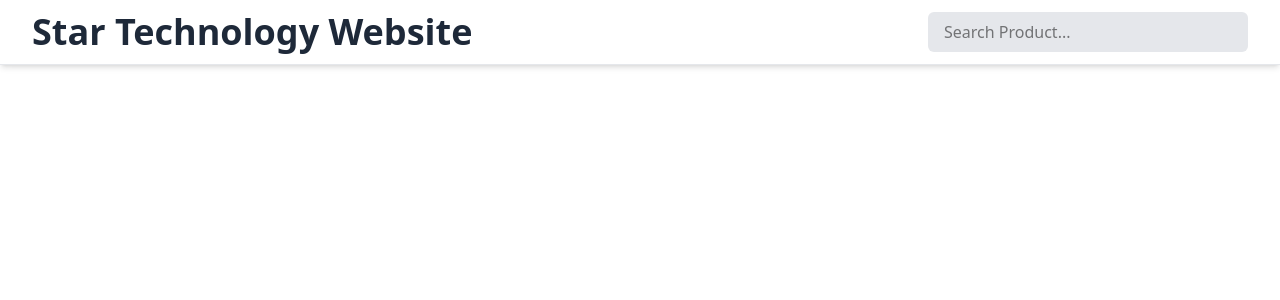
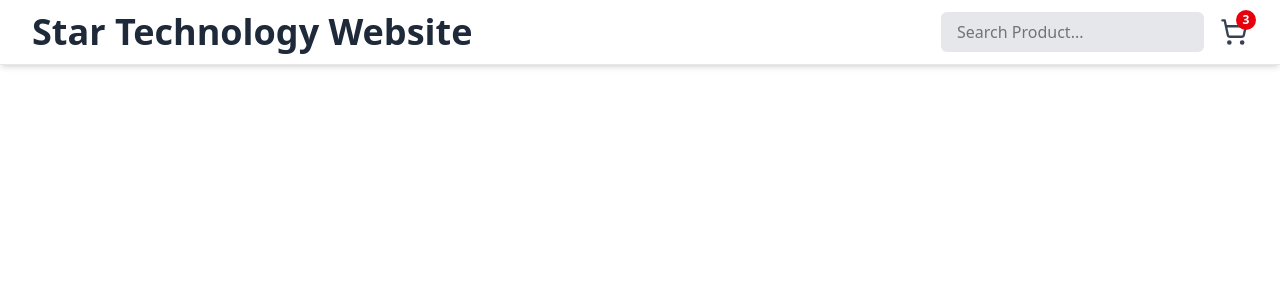
Before and after one commit to Mahfoud-Sa/stch-website, a React (Vite) app: page / in a window 1280 px wide. Shown: the top 300 px of the page. Built offline with nearby package versions, Linux system fonts and the light colour scheme.

Commit message:
add header compounts

```diff
--- a/package.json
+++ b/package.json
@@ -10,6 +10,7 @@
     "preview": "vite preview"
   },
   "dependencies": {
+    "@heroicons/react": "^2.2.0",
     "@tailwindcss/vite": "^4.1.17",
     "lucide-react": "^0.553.0",
     "react": "^19.1.1",
--- a/src/compounts/Header.jsx
+++ b/src/compounts/Header.jsx
@@ -1,27 +1,46 @@
 import React from "react";
+import { ShoppingCart } from "lucide-react"; // Basket icon
 
 function Header() {
   return (
     <header className="bg-white/80 backdrop-blur-md shadow-md border-b border-gray-200 sticky top-0 z-40">
       <div className="max-w-7xl mx-auto px-4 sm:px-6 lg:px-8">
+
+        {/* ========== MAIN HEADER ROW ========== */}
         <div className="flex items-center justify-between h-16">
 
-          {/* Logo / Title */}
+          {/* ---------- Logo / Title ---------- */}
           <h2 className="text-2xl sm:text-3xl lg:text-4xl font-bold text-gray-800">
             Star Technology Website
           </h2>
 
-          {/* Search Bar */}
-          <div className="hidden sm:block w-full max-w-xs ml-4">
-            <input
-              type="text"
-              placeholder="Search Product..."
-              className="w-full bg-gray-200 px-4 py-2 rounded-md focus:outline-none focus:ring-2 focus:ring-blue-500"
-            />
+          {/* ---------- Right Side (Search + Cart Icon) ---------- */}
+          <div className="flex items-center gap-4">
+
+            {/* ---------- Search Bar (Hidden on mobile) ---------- */}
+            <div className="hidden sm:block w-full max-w-xs">
+              <input
+                type="text"
+                placeholder="Search Product..."
+                className="w-full bg-gray-200 px-4 py-2 rounded-md focus:outline-none focus:ring-2 focus:ring-blue-500"
+              />
+            </div>
+
+            {/* ---------- Basket Icon ---------- */}
+            {/* Replace "3" with your cart item count state later */}
+            <div className="relative cursor-pointer">
+              <ShoppingCart className="w-7 h-7 text-gray-700" />
+
+              {/* Item count badge */}
+              <span className="absolute -top-2 -right-2 bg-red-600 text-white text-xs font-bold w-5 h-5 flex items-center justify-center rounded-full">
+                3
+              </span>
+            </div>
+
           </div>
         </div>
 
-        {/* Mobile search bar (only visible on small screens) */}
+        {/* ========== Mobile Search Bar ========== */}
         <div className="sm:hidden mt-2">
           <input
             type="text"
@@ -29,6 +48,7 @@ function Header() {
             className="w-full bg-gray-200 px-4 py-2 rounded-md focus:outline-none focus:ring-2 focus:ring-blue-500"
           />
         </div>
+
       </div>
     </header>
   );
```
Also changed, not shown: src/compounts/productCard.jsx (added), src/compounts/productGrid.jsx (added), 1 other file (tests, documents, lock files or other folders).
